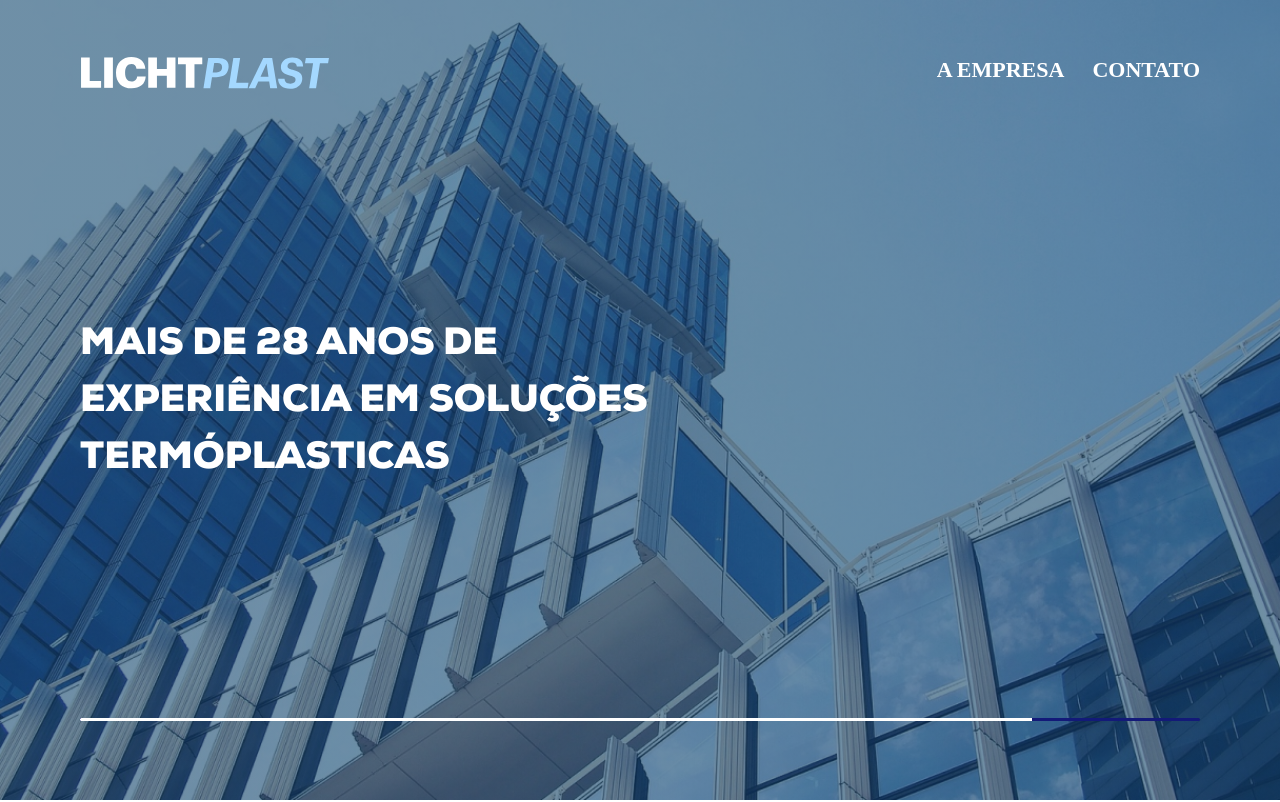
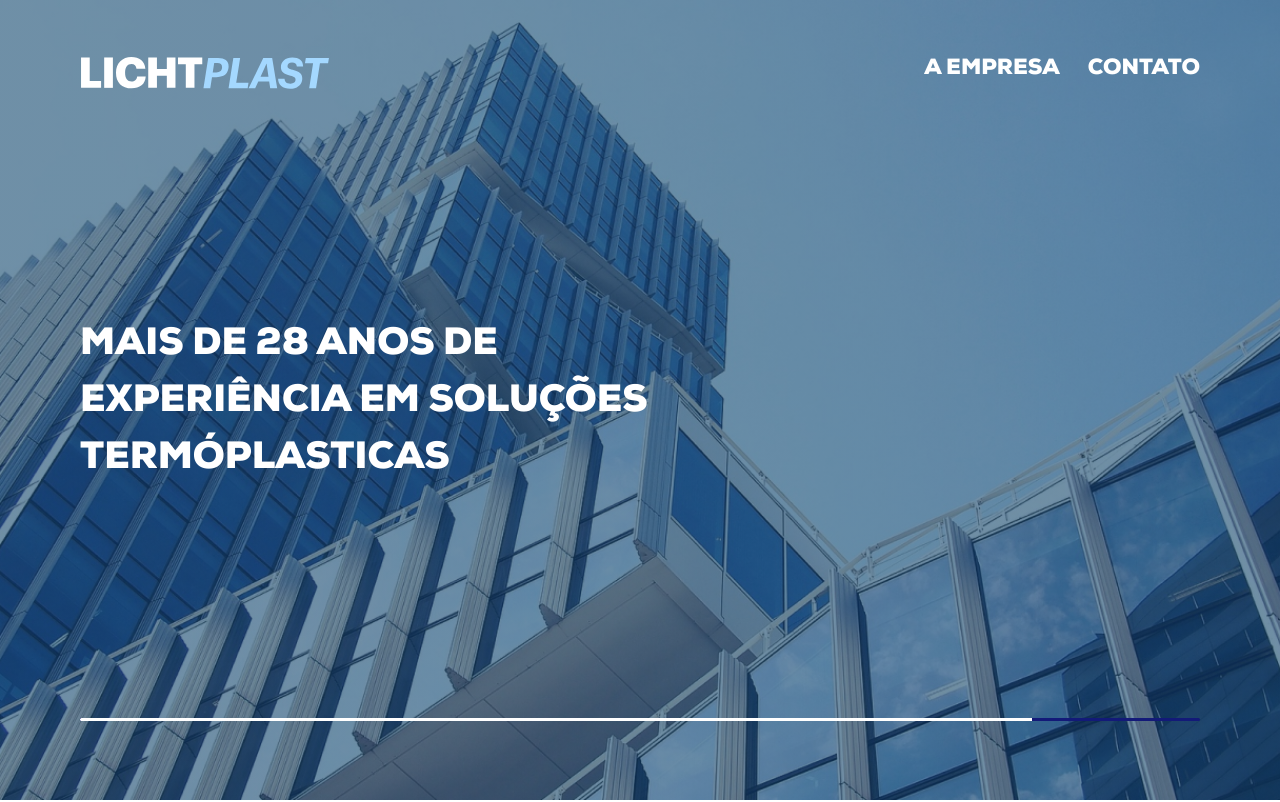
Before and after one commit to fomentum-tech/lichtplast, a Next.js app: page / in a window 1280 px wide. Shown: the top 802 px of the page. Built offline with nearby package versions, Linux system fonts and the light colour scheme.

Commit message:
styles: changed menu font to Nexa

```diff
--- a/src/components/MenuMobile/styles.js
+++ b/src/components/MenuMobile/styles.js
@@ -49,8 +49,8 @@ export const Container = styled.div`
 
         a {
           text-align: end;
-          font-family: "Baloo 2";
-          font-weight: 600;
+          font-family: "Nexa";
+          font-weight: 800;
           font-size: 28px;
           text-transform: uppercase;
           cursor: pointer;
--- a/src/styles/styles.js
+++ b/src/styles/styles.js
@@ -70,8 +70,8 @@ export const Menu = styled.nav`
       }
 
       a {
-        font-family: "Baloo 2";
-        font-weight: 600;
+        font-family: "Nexa";
+        font-weight: 800;
         font-size: 22px;
         text-transform: uppercase;
         cursor: pointer;
```
